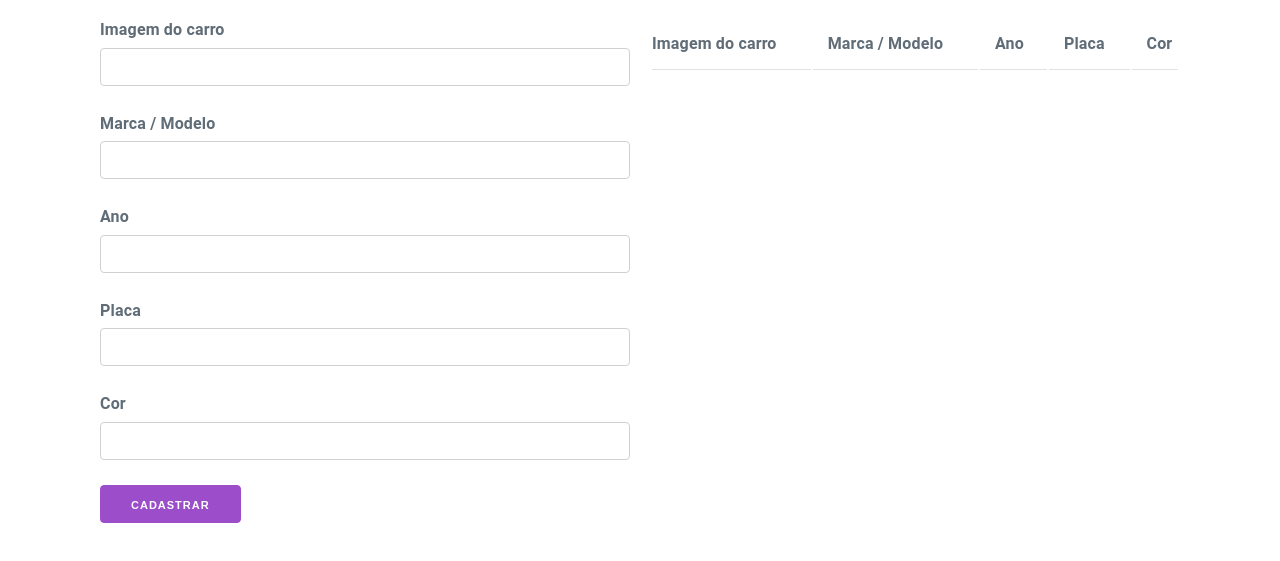
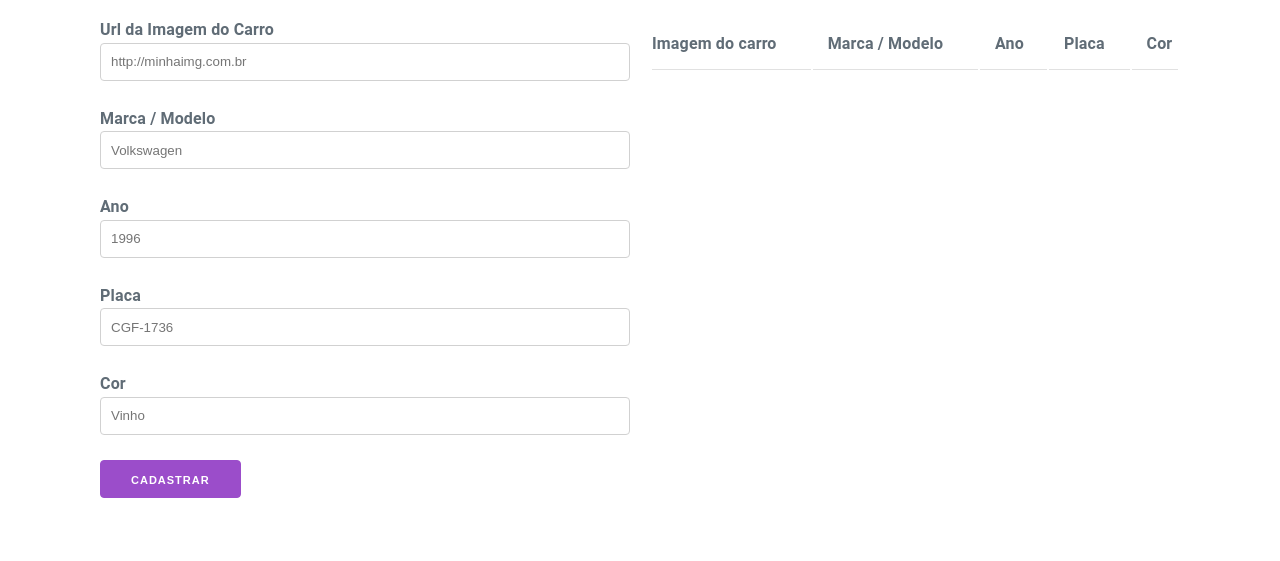
Before and after one commit to baltazarparra/cadastro-simples, a plain HTML site: page index.html in a window 1280 px wide. Shown: the part 71-632 px from the top of the page. Drawn offline with Linux system fonts and the light colour scheme.

Commit message:
Update index.html

```diff
--- a/index.html
+++ b/index.html
@@ -32,24 +32,29 @@
                 <form action="/" data-js="form-register">
                     <ul>
                         <li>
-                            <label>Imagem do carro</label>
-                            <input type="url" data-js="image">
+                            <label>Url da Imagem do Carro
+                                <input type="url" data-js="image" placeholder="http://minhaimg.com.br">
+                            </label>
                         </li>
                         <li>
-                            <label>Marca / Modelo</label>
-                            <input type="text" data-js="brand-model">
+                            <label>Marca / Modelo
+                                <input type="text" data-js="brand-model" placeholder="Volkswagen">
+                            </label>
                         </li>
                         <li>
-                            <label>Ano</label>
-                            <input type="number" data-js="year">
+                            <label>Ano
+                                <input type="number" data-js="year" placeholder="1996">
+                            </label>
                         </li>
                         <li>
-                            <label>Placa</label>
-                            <input type="text" data-js="plate">
+                            <label>Placa
+                                <input type="text" data-js="plate" placeholder="CGF-1736">
+                            </label>
                         </li>
                         <li>
-                            <label>Cor</label>
-                            <input type="text" data-js="color">
+                            <label>Cor
+                                <input type="text" data-js="color" placeholder="Vinho">
+                            </label>
                         </li>
                         <li>
                             <button type="submit">
```
